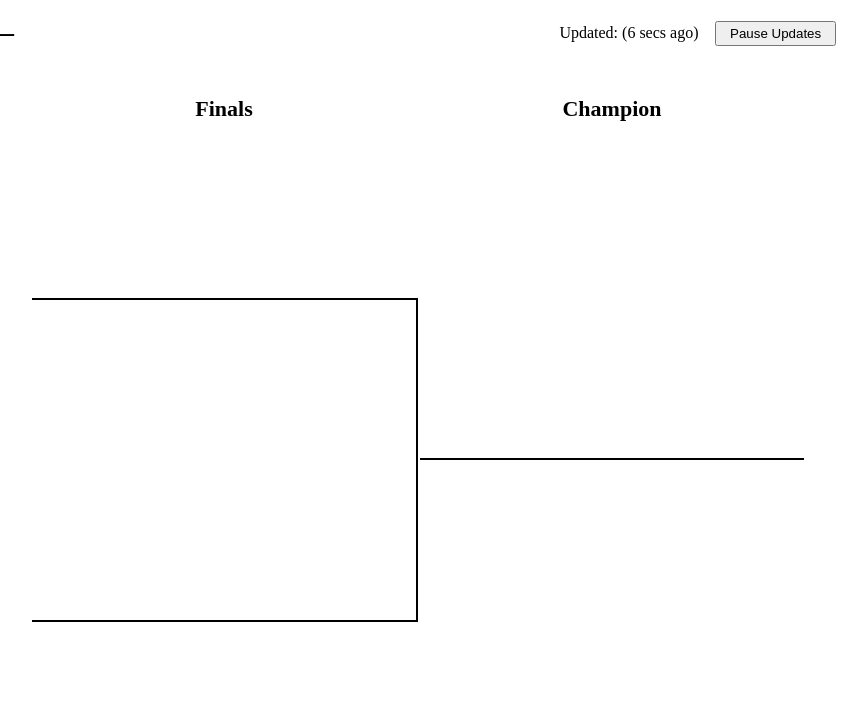
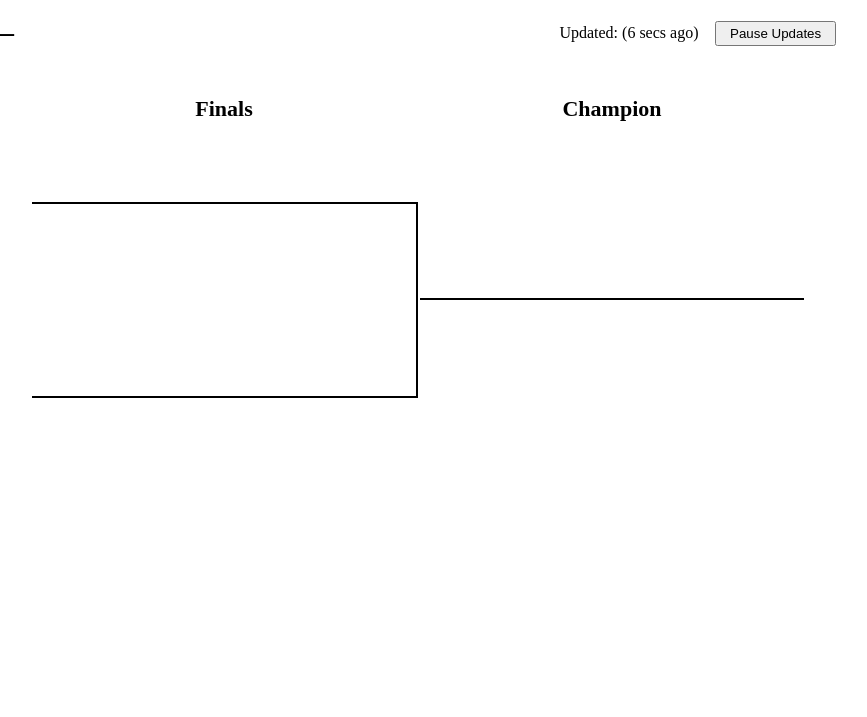
Before and after one commit to crashka/euchmgr, a Python web app: template templates/bracket.html in a window 1280 px wide. Shown: the top 717 px of the page, without its empty margins (8-875 px from the left). Run offline with Jinja, Linux system fonts and the light colour scheme; the template is opened without the code that fills it, so the values that code supplies are empty.

Commit message:
fix layout for live playoff bracket for finals-only (e.g. mini tournament)

```diff
--- a/templates/bracket.html
+++ b/templates/bracket.html
@@ -70,6 +70,7 @@
      .round .empty {
        position: relative;
      }
+     {% if "sf-1" in brckt %}
      .semis .matchup {
        height: var(--base-ht);
      }
@@ -91,6 +92,20 @@
      .champ .empty:last-of-type {
        border-top: 2px solid black;
      }
+     {% else %}
+     .finals .matchup {
+       height: var(--base-ht);
+     }
+     .finals .empty {
+       height: 0.0rem;
+     }
+     .champ .empty {
+       height: calc(var(--base-ht) / 2.0);
+     }
+     .champ .empty:last-of-type {
+       border-top: 2px solid black;
+     }
+     {% endif %}
      .round .team {
        display: inline-block;
        position: absolute;
@@ -106,12 +121,18 @@
        text-align: left;
        margin-left: calc(50% + var(--score-off-x));
      }
+     {% if "sf-1" in brckt %}
      .semis .scores {
        top: calc(var(--base-ht) / 2.0 + var(--score-off-y));
      }
      .finals .scores {
        top: calc((var(--total-ht) - var(--base-ht)) / 2.0 + var(--score-off-y));
      }
+     {% else %}
+     .finals .scores {
+       top: calc(var(--base-ht) / 2.0 + var(--score-off-y));
+     }
+     {% endif %}
      .red-bg {
        background-color: #FFECEC;
      }
@@ -160,8 +181,10 @@
         {% endif %}  {# "sf-1" in brckt #}
         <div class="round finals">
           <h2>Finals</h2>
+          {% if "sf-1" in brckt %}
           <div class="empty">
           </div>
+          {% endif %}
           <div class="matchup" id="fn-1">
             {% if "fn-1" in brckt %}
             <span class="team">{{brckt["fn-1"][0].team_tag_pl|safe}}</span>
```
